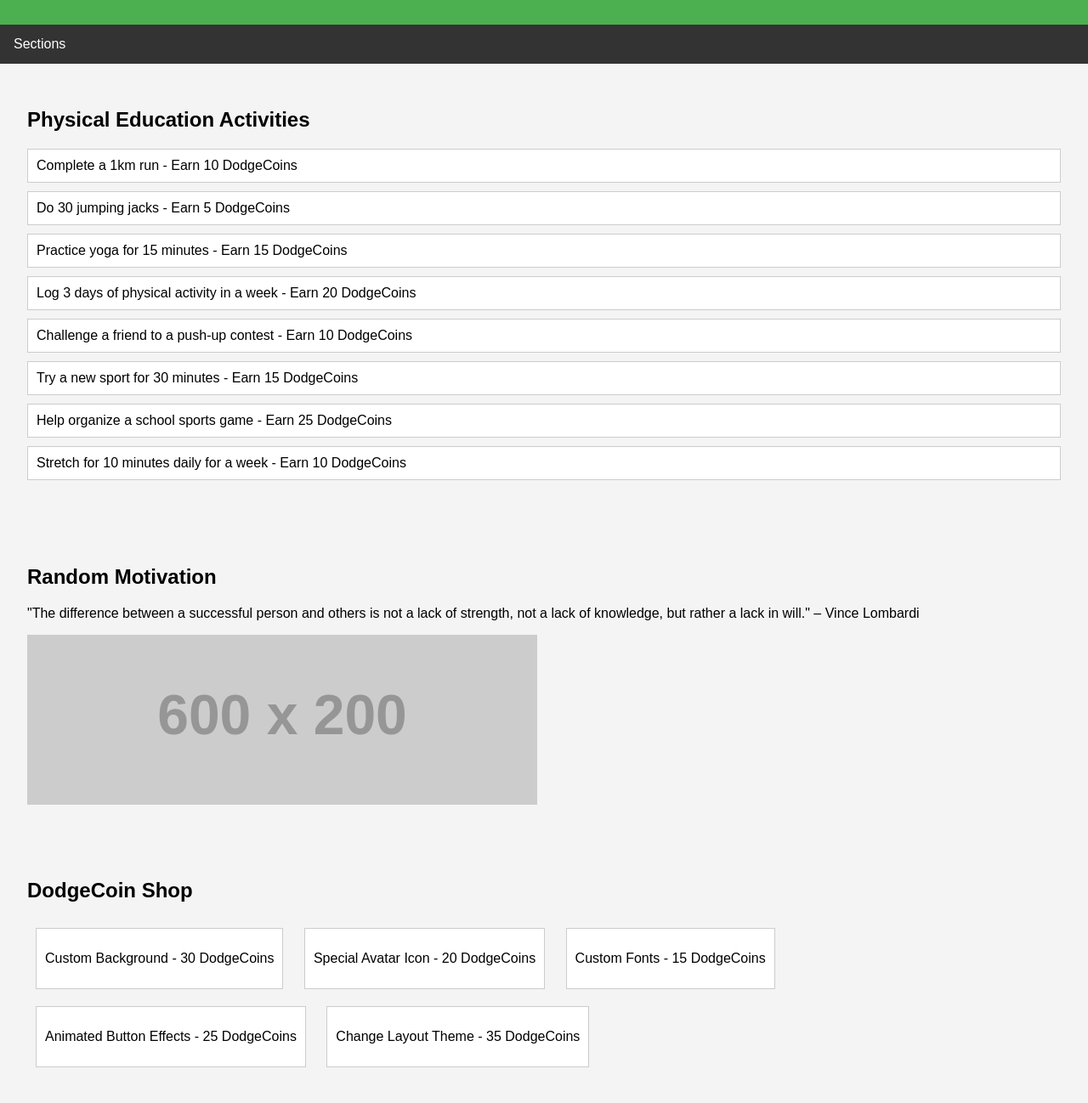
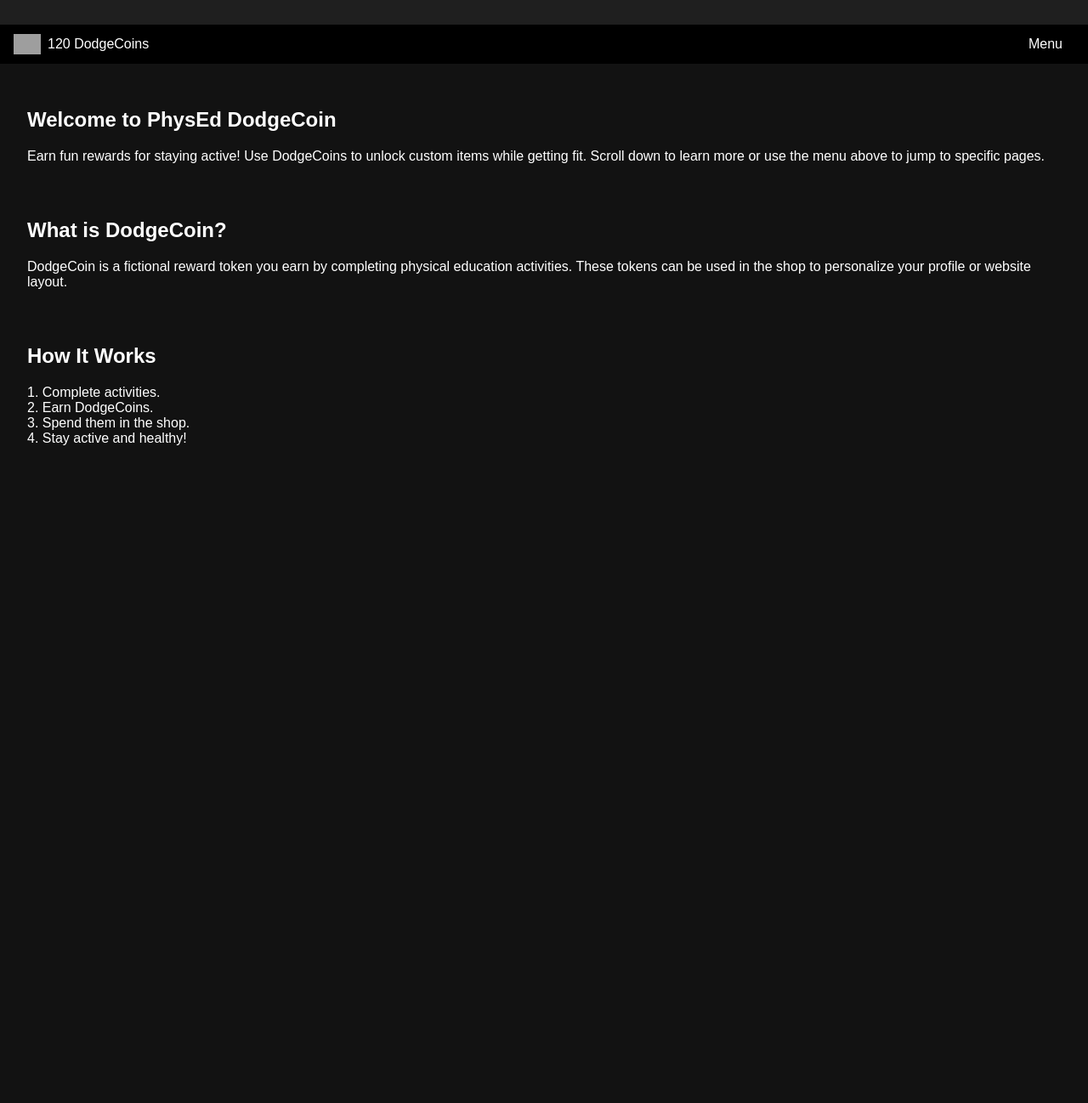
Before and after one commit to mowwwsteam/NAPG, a plain HTML site: page index.html in a window 1280 px wide. Shown: the part 117-1415 px from the top of the page at 85% size. After the commit the page ends 800 px from the top, so only its background shows below. Drawn offline with Linux system fonts and the light colour scheme; grey boxes are pictures that could not be loaded.

Commit message:
index.html

```diff
--- a/index.html
+++ b/index.html
@@ -3,67 +3,68 @@
 <head>
   <meta charset="UTF-8">
   <meta name="viewport" content="width=device-width, initial-scale=1.0">
-  <title>Modiv</title>
+  <title>PhysEd DodgeCoin</title>
   <style>
+    html {
+      scroll-behavior: smooth;
+    }
     body {
       font-family: Arial, sans-serif;
-      background: #f4f4f4;
+      background: #121212;
+      color: white;
       margin: 0;
       padding: 0;
     }
     header {
-      background-color: #4CAF50;
+      background-color: #1f1f1f;
       color: white;
       padding: 1rem;
       text-align: center;
     }
     nav {
-      background: #333;
+      background: #000;
       overflow: hidden;
+      display: flex;
+      justify-content: space-between;
+      align-items: center;
+      padding: 0 1rem;
     }
-    nav a {
-      float: left;
-      display: block;
-      color: white;
-      text-align: center;
-      padding: 14px 16px;
-      text-decoration: none;
+    .logo-bar {
+      display: flex;
+      align-items: center;
     }
-    nav a:hover {
-      background-color: #ddd;
-      color: black;
+    .logo-bar img {
+      height: 24px;
+      margin-right: 0.5rem;
     }
     .dropdown {
-      float: left;
-      overflow: hidden;
+      position: relative;
+      display: inline-block;
     }
-    .dropdown .dropbtn {
+    .dropbtn {
+      background-color: #000;
+      color: white;
+      padding: 14px;
       font-size: 16px;
       border: none;
-      outline: none;
-      color: white;
-      padding: 14px 16px;
-      background-color: inherit;
-      margin: 0;
+      cursor: pointer;
     }
     .dropdown-content {
       display: none;
       position: absolute;
-      background-color: #f9f9f9;
+      background-color: #222;
       min-width: 160px;
-      box-shadow: 0px 8px 16px 0px rgba(0,0,0,0.2);
+      box-shadow: 0px 8px 16px 0px rgba(0,0,0,0.5);
       z-index: 1;
     }
     .dropdown-content a {
-      float: none;
-      color: black;
+      color: white;
       padding: 12px 16px;
       text-decoration: none;
       display: block;
-      text-align: left;
     }
     .dropdown-content a:hover {
-      background-color: #ddd;
+      background-color: #555;
     }
     .dropdown:hover .dropdown-content {
       display: block;
@@ -71,22 +72,8 @@
     .content {
       padding: 2rem;
     }
-    .activity-list ul {
-      list-style: none;
-      padding: 0;
-    }
-    .activity-list li {
-      background: white;
-      margin: 10px 0;
-      padding: 10px;
-      border: 1px solid #ccc;
-    }
-    .shop-item {
-      background: white;
-      padding: 10px;
-      margin: 10px;
-      border: 1px solid #ccc;
-      display: inline-block;
+    section {
+      margin-bottom: 4rem;
     }
   </style>
 </head>
@@ -97,55 +84,36 @@
   </header>
 
   <nav>
+    <div class="logo-bar">
+      <img src="https://cryptologos.cc/logos/dogecoin-doge-logo.png" alt="DodgeCoin Icon">
+      <span>120 DodgeCoins</span>
+    </div>
     <div class="dropdown">
-      <button class="dropbtn">Sections</button>
+      <button class="dropbtn">Menu</button>
       <div class="dropdown-content">
-        <a href="#activities">Activities</a>
-        <a href="#random">Random</a>
-        <a href="#shop">Shop</a>
+        <a href="activities.html">Activities</a>
+        <a href="random.html">Random Motivation</a>
+        <a href="shop.html">Shop</a>
       </div>
     </div>
   </nav>
 
-  <div class="content" id="activities">
-    <h2>Physical Education Activities</h2>
-    <div class="activity-list">
-      <ul>
-        <li>Complete a 1km run - Earn 10 DodgeCoins</li>
-        <li>Do 30 jumping jacks - Earn 5 DodgeCoins</li>
-        <li>Practice yoga for 15 minutes - Earn 15 DodgeCoins</li>
-        <li>Log 3 days of physical activity in a week - Earn 20 DodgeCoins</li>
-        <li>Challenge a friend to a push-up contest - Earn 10 DodgeCoins</li>
-        <li>Try a new sport for 30 minutes - Earn 15 DodgeCoins</li>
-        <li>Help organize a school sports game - Earn 25 DodgeCoins</li>
-        <li>Stretch for 10 minutes daily for a week - Earn 10 DodgeCoins</li>
-      </ul>
-    </div>
-  </div>
-
-  <div class="content" id="random">
-    <h2>Random Motivation</h2>
-    <p>"The difference between a successful person and others is not a lack of strength, not a lack of knowledge, but rather a lack in will." – Vince Lombardi</p>
-    <img src="https://via.placeholder.com/600x200" alt="Motivational Image">
-  </div>
-
-  <div class="content" id="shop">
-    <h2>DodgeCoin Shop</h2>
-    <div class="shop-item">
-      <p>Custom Background - 30 DodgeCoins</p>
-    </div>
-    <div class="shop-item">
-      <p>Special Avatar Icon - 20 DodgeCoins</p>
-    </div>
-    <div class="shop-item">
-      <p>Custom Fonts - 15 DodgeCoins</p>
-    </div>
-    <div class="shop-item">
-      <p>Animated Button Effects - 25 DodgeCoins</p>
-    </div>
-    <div class="shop-item">
-      <p>Change Layout Theme - 35 DodgeCoins</p>
-    </div>
+  <div class="content">
+    <section>
+      <h2>Welcome to PhysEd DodgeCoin</h2>
+      <p>Earn fun rewards for staying active! Use DodgeCoins to unlock custom items while getting fit. Scroll down to learn more or use the menu above to jump to specific pages.</p>
+    </section>
+    <section>
+      <h2>What is DodgeCoin?</h2>
+      <p>DodgeCoin is a fictional reward token you earn by completing physical education activities. These tokens can be used in the shop to personalize your profile or website layout.</p>
+    </section>
+    <section>
+      <h2>How It Works</h2>
+      <p>1. Complete activities.<br>
+         2. Earn DodgeCoins.<br>
+         3. Spend them in the shop.<br>
+         4. Stay active and healthy!</p>
+    </section>
   </div>
 </body>
 </html>
```
